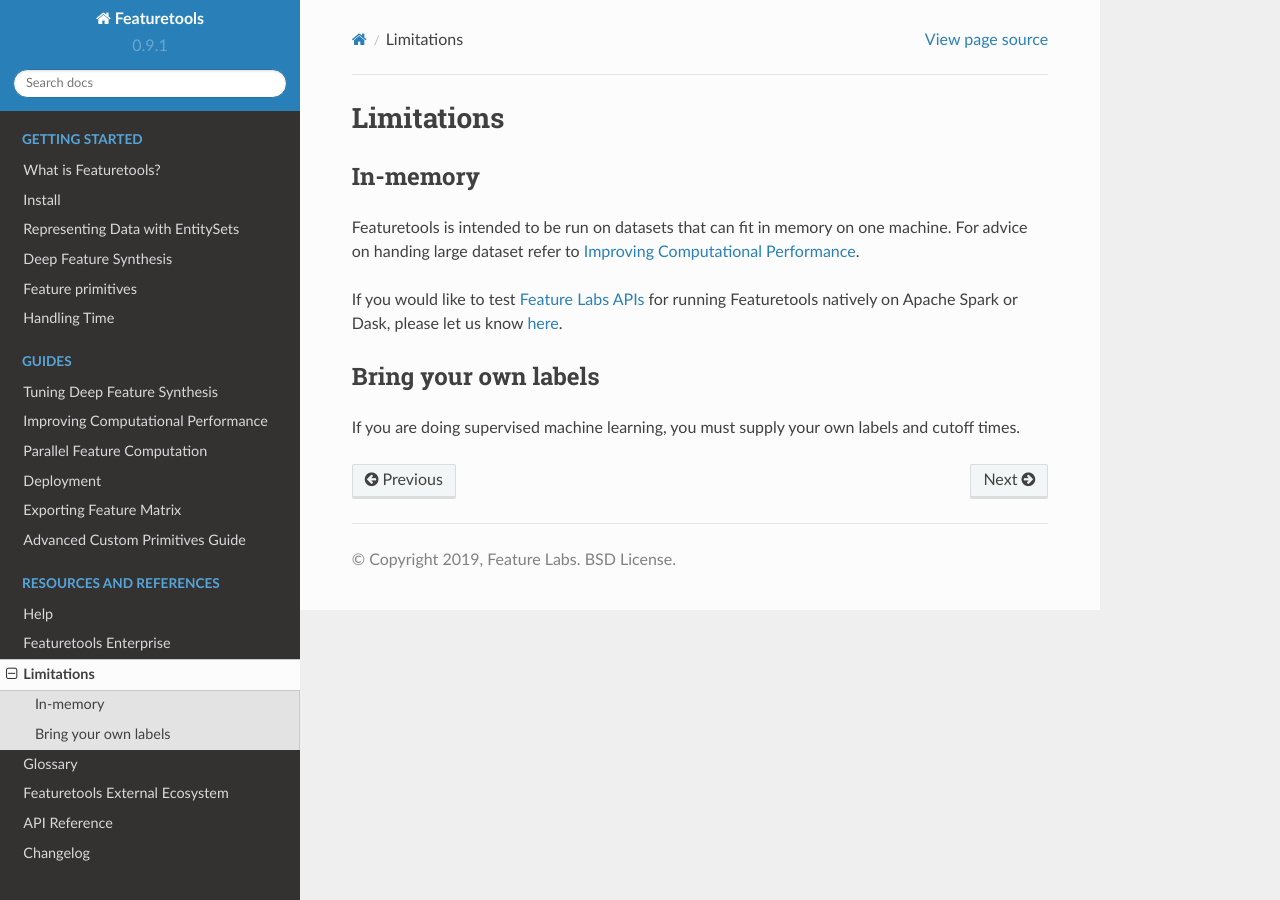
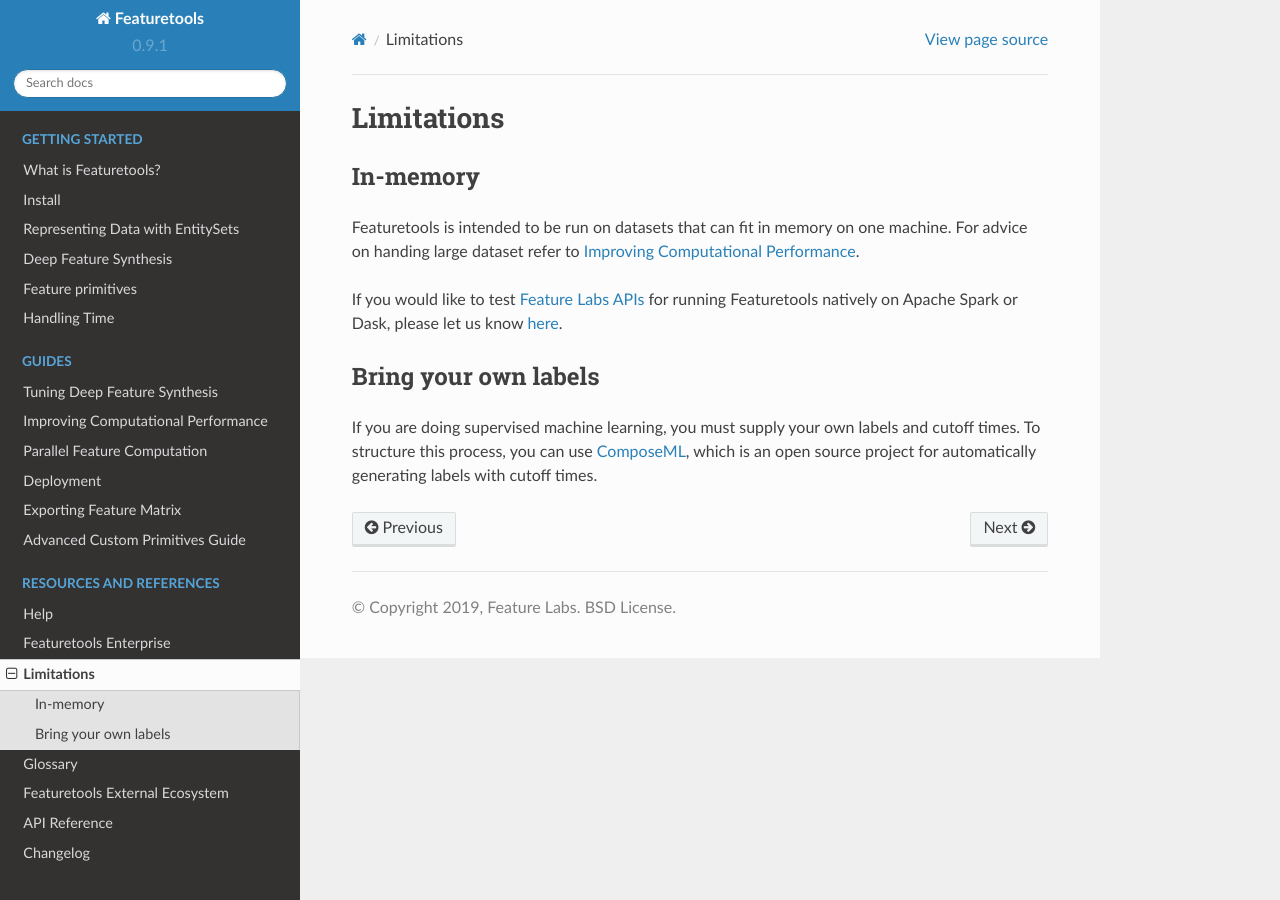
Before and after one commit to alteryx/featuretools, a Sphinx documentation site: the page built from docs/source/usage_tips/limitations.rst, in a window 1280 px wide. Built offline with Sphinx 7.4.7 and the Read the Docs theme 2.0.0, drawn with Linux system fonts in a browser that asks for light colours; pages that are not in the unit, such as notebooks, are missing from menus.

Commit message:
Hyperlink ComposeML (#653)

```diff
--- a/docs/source/changelog.rst
+++ b/docs/source/changelog.rst
@@ -11,11 +11,12 @@
     * Documentation Changes
         * Miscellaneous changes (:pr:`641`)
         * Modified doc_string of top_n in encoding (:pr:`648`)
+        * Hyperlinked ComposeML (:pr:`653`)
     * Testing Changes
         * Miscellaneous changes ()
 
     Thanks to the following people for contributing to this release:
-    :user:`ayushpatidar`
+    :user:`ayushpatidar`, :user:`jeff-hernandez`
 
 
 **v0.9.1 July 3, 2019**
--- a/docs/source/usage_tips/limitations.rst
+++ b/docs/source/usage_tips/limitations.rst
@@ -10,4 +10,4 @@
 Bring your own labels
 *********************
 
-If you are doing supervised machine learning, you must supply your own labels and cutoff times.
+If you are doing supervised machine learning, you must supply your own labels and cutoff times. To structure this process, you can use `ComposeML <http://compose.ml>`_, which is an open source project for automatically generating labels with cutoff times.
```
Also changed, not shown: 1 other file.
